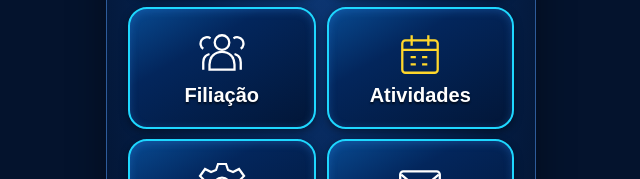
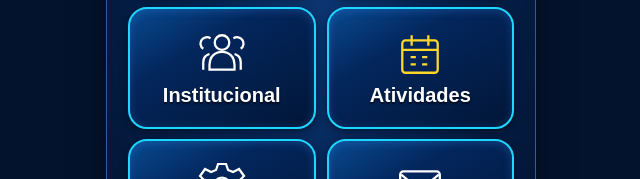
Before and after one commit to campositacir/adesgmt-app, a plain HTML site: page index.html in a window 1280 px wide. Shown: the part 451-630 px from the top of the page, 319-959 px from the left. Drawn offline with Linux system fonts and the light colour scheme.

Commit message:
Update index.html

```diff
--- a/index.html
+++ b/index.html
@@ -3,7 +3,7 @@
 </style></head><body><div class="app"><main class="home" id="home"><img class="crest" src="./brasao.png" alt="Brasão oficial da ADESG"><h1>ADESG-MT</h1><div class="org">Associação dos Diplomados da Escola Superior de Guerra</div><div class="region">Delegacia Regional de Mato Grosso</div><div class="gold-stroke"></div><nav class="menu" aria-label="Menu principal">
 <button class="tile" data-open="cursos"><svg class="yellow" viewBox="0 0 48 48"><path fill="currentColor" stroke="none" d="M2 17 24 7l22 10-22 10L2 17Zm8 9v8c8 7 20 7 28 0v-8l-14 7-14-7Z"/><path d="M43 18v14"/><circle cx="43" cy="35" r="2" fill="currentColor"/></svg>Cursos</button>
 <button class="tile" data-open="noticias"><svg class="white" viewBox="0 0 48 48"><rect x="9" y="6" width="30" height="36" rx="2"/><path d="M15 14h18M15 21h18M15 28h7M26 28h7M15 35h18"/></svg>Notícias</button>
-<a class="tile" href="https://www.adesgmt.org.br/p/filiacao-e-renovacao.html" target="_blank" rel="noopener"><svg class="white" viewBox="0 0 48 48"><circle cx="24" cy="13" r="7"/><path d="M12 39v-5c0-7 5-12 12-12s12 5 12 12v5ZM6 19a6 6 0 1 1 7-10M6 39v-7c0-4 2-7 6-8M42 19a6 6 0 1 0-7-10M42 39v-7c0-4-2-7-6-8"/></svg>Filiação</a>
+<button class="tile" data-open="institucional"><svg class="white" viewBox="0 0 48 48"><circle cx="24" cy="13" r="7"/><path d="M12 39v-5c0-7 5-12 12-12s12 5 12 12v5ZM6 19a6 6 0 1 1 7-10M6 39v-7c0-4 2-7 6-8M42 19a6 6 0 1 0-7-10M42 39v-7c0-4-2-7-6-8"/></svg>Institucional</button>
 <button class="tile" data-open="atividades"><svg class="yellow" viewBox="0 0 48 48"><rect x="7" y="11" width="34" height="31" rx="3"/><path d="M7 20h34M16 6v10M32 6v10M15 27h5M26 27h5M15 34h5M26 34h5"/></svg>Atividades</button>
 <button class="tile" data-open="servicos"><svg class="white" viewBox="0 0 48 48"><path d="M20 3h8l2 6 5 2 6-3 5 7-5 5v8l5 5-5 7-6-3-5 2-2 6h-8l-2-6-5-2-6 3-5-7 5-5v-8l-5-5 5-7 6 3 5-2 2-6Z" transform="translate(1 0) scale(.96)"/><circle cx="24" cy="24" r="8"/></svg>Serviços</button>
 <a class="tile" href="https://www.adesgmt.org.br/p/contato.html" target="_blank" rel="noopener"><svg class="white" viewBox="0 0 48 48"><rect x="5" y="10" width="38" height="28" rx="3"/><path d="m6 13 18 15 18-15"/></svg>Contato</a>
@@ -11,7 +11,8 @@
 <section class="screen" id="cursos"><button class="back" data-back>‹ Voltar ao início</button><img class="mini-crest" src="./brasao.png" alt=""><div class="section-kicker">FORMAÇÃO</div><h2>Cursos da ADESG-MT</h2><p>Escolha a formação que deseja conhecer.</p><a class="entry" href="https://www.adesgmt.org.br/p/cepe-curso-de-estudos-de-politica-e.html" target="_blank" rel="noopener"><span>CEPE — Curso de Estudos de Política e Estratégia<small>Informações sobre o CEPE</small></span><span class="arrow">›</span></a><a class="entry" href="https://www.adesgmt.org.br/p/outros-cursos.html" target="_blank" rel="noopener"><span>Outros cursos<small>Conheça os cursos disponíveis</small></span><span class="arrow">›</span></a></section>
 <section class="screen" id="noticias"><button class="back" data-back>‹ Voltar ao início</button><img class="mini-crest" src="./brasao.png" alt=""><div class="section-kicker">DEFESA • ESTRATÉGIA • BRASIL</div><h2>Notícias</h2><p>Seleção automática de notícias públicas sobre Defesa Nacional, Forças Armadas e assuntos estratégicos. Os títulos levam às fontes originais.</p><div id="news-status" class="status" role="status">Carregando notícias...</div><div id="news-items"></div><a class="entry" href="https://news.google.com/search?q=Defesa%20Nacional%20For%C3%A7as%20Armadas%20Brasil&hl=pt-BR&gl=BR&ceid=BR%3Apt-419" target="_blank" rel="noopener noreferrer">Consultar notícias atualizadas <span class="arrow">›</span></a></section>
 <section class="screen" id="atividades"><button class="back" data-back>‹ Voltar ao início</button><img class="mini-crest" src="./brasao.png" alt=""><div class="section-kicker">VIDA INSTITUCIONAL</div><h2>Atividades</h2><p>Acompanhe os registros de palestras, visitas técnicas, solenidades e encontros da Delegacia.</p><a class="entry" href="https://www.adesgmt.org.br/p/news.html" target="_blank" rel="noopener">Atividades e publicações <span class="arrow">›</span></a><a class="entry" href="https://www.adesgmt.org.br/p/posse-da-nova-diretoria-da-adesg-mt.html" target="_blank" rel="noopener">Posse da Diretoria 2026–2027 <span class="arrow">›</span></a></section>
-<section class="screen" id="servicos"><button class="back" data-back>‹ Voltar ao início</button><img class="mini-crest" src="./brasao.png" alt=""><div class="section-kicker">ATENDIMENTO</div><h2>Serviços</h2><p>Escolha o serviço desejado.</p><a class="entry" href="https://www.adesgmt.org.br/p/delegacia-regional-mt.html" target="_blank" rel="noopener noreferrer"><span>Delegacia Regional de Mato Grosso<small>História, missão e informações institucionais</small></span><span class="arrow">›</span></a><a class="entry" href="https://www.adesgmt.org.br/" target="_blank" rel="noopener noreferrer"><span>Portal Institucional<small>Informações oficiais da ADESG-MT</small></span><span class="arrow">›</span></a></section></div><script>
+<section class="screen" id="institucional"><button class="back" data-back>‹ Voltar ao início</button><img class="mini-crest" src="./brasao.png" alt=""><div class="section-kicker">CONHEÇA A ADESG-MT</div><h2>Institucional</h2><p>Conheça a atuação da Associação dos Diplomados da Escola Superior de Guerra em Mato Grosso e sua organização institucional.</p><a class="entry" href="https://www.adesgmt.org.br/p/delegacia-regional-mt.html" target="_blank" rel="noopener noreferrer"><span>Delegacia Regional de Mato Grosso<small>História, missão e atuação institucional</small></span><span class="arrow">›</span></a><a class="entry" href="https://www.adesgmt.org.br/" target="_blank" rel="noopener noreferrer"><span>Portal Institucional<small>Conheça a ADESG-MT, sua diretoria e suas publicações</small></span><span class="arrow">›</span></a></section>
+<section class="screen" id="servicos"><button class="back" data-back>‹ Voltar ao início</button><img class="mini-crest" src="./brasao.png" alt=""><div class="section-kicker">ATENDIMENTO ASSOCIATIVO</div><h2>Serviços</h2><p>Acesse as orientações de filiação e renovação ou preencha a ficha de filiação.</p><a class="entry" href="https://www.adesgmt.org.br/p/filiacao-e-renovacao.html" target="_blank" rel="noopener noreferrer"><span>Filiação e Renovação<small>Informações e orientações para associados</small></span><span class="arrow">›</span></a><a class="entry" href="https://www.adesgmt.org.br/p/associe-se-adesg-mt.html" target="_blank" rel="noopener noreferrer"><span>Ficha de Filiação<small>Acesse o formulário de filiação</small></span><span class="arrow">›</span></a></section></div><script>
 const home=document.getElementById('home');const screens=[...document.querySelectorAll('.screen')];function show(id){home.classList.toggle('hidden',id!=='home');screens.forEach(s=>s.classList.toggle('active',s.id===id));scrollTo(0,0);if(id==='noticias')loadNews();}document.querySelectorAll('[data-open]').forEach(el=>el.addEventListener('click',()=>show(el.dataset.open)));document.querySelectorAll('[data-back]').forEach(el=>el.addEventListener('click',()=>show('home')));
 let newsState='idle';
 async function loadNews(){
```
